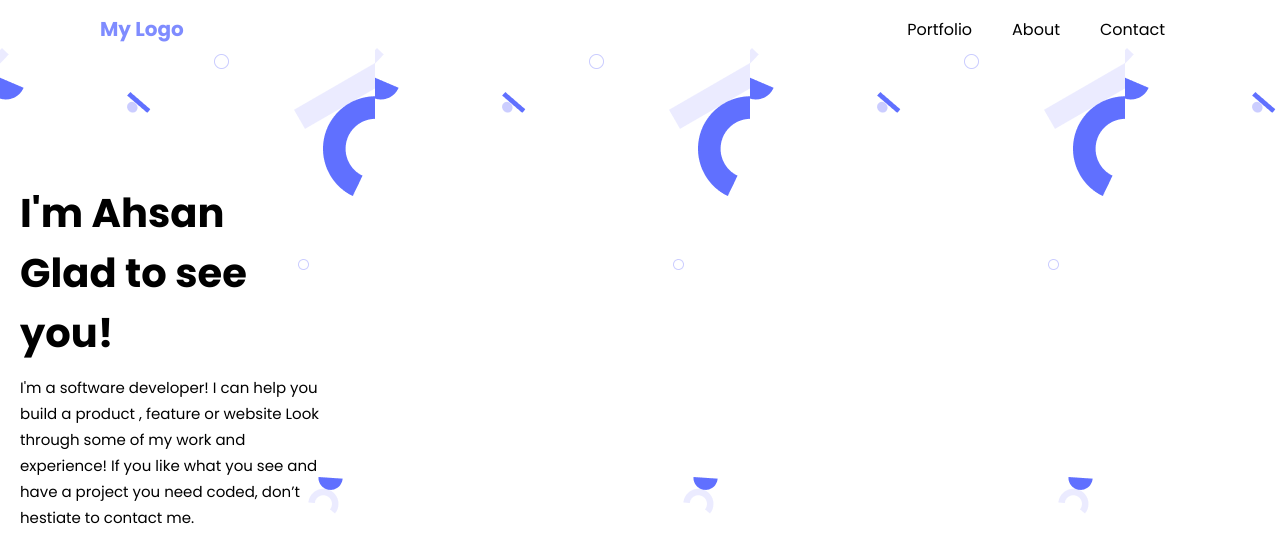
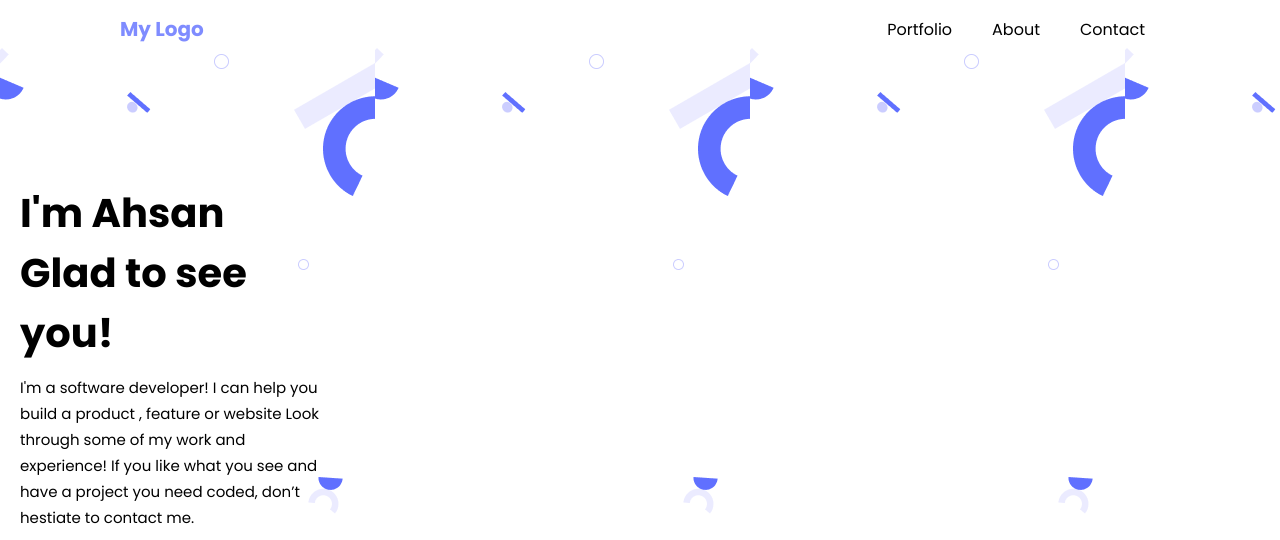
Before and after one commit to ahsannaseem1/Portfolio-Project, a website: page index.html in a window 1280 px wide. Shown: the top 540 px of the page. Drawn offline with Linux system fonts and the light colour scheme.

Commit message:
desktop header completed

```diff
--- a/style.css
+++ b/style.css
@@ -12,7 +12,7 @@ body {
 
 .logo {
   color: #7f8cff;
-  padding-left: 80px;
+  padding-left: 100px;
   padding-top: 10px;
   font-size: 20px;
 }
@@ -38,9 +38,8 @@ body {
   list-style: none;
   display: flex;
   gap: 10px;
-  padding-right: 80px;
+  padding-right: 100px;
   padding-top: 10px;
-  ;
 }
 
 .header_section ul li {
@@ -63,7 +62,6 @@ body {
     padding-top: 10px;
     font-size: 20px;
   }
-
 }
 
 /* --------------------------- Headline Section------------------------- */
@@ -187,7 +185,7 @@ h5 {
   padding-left: 15px;
 }
 
-.category li {
+.category ul li {
   font-size: 13px;
   margin: 0 15px;
 }
```
